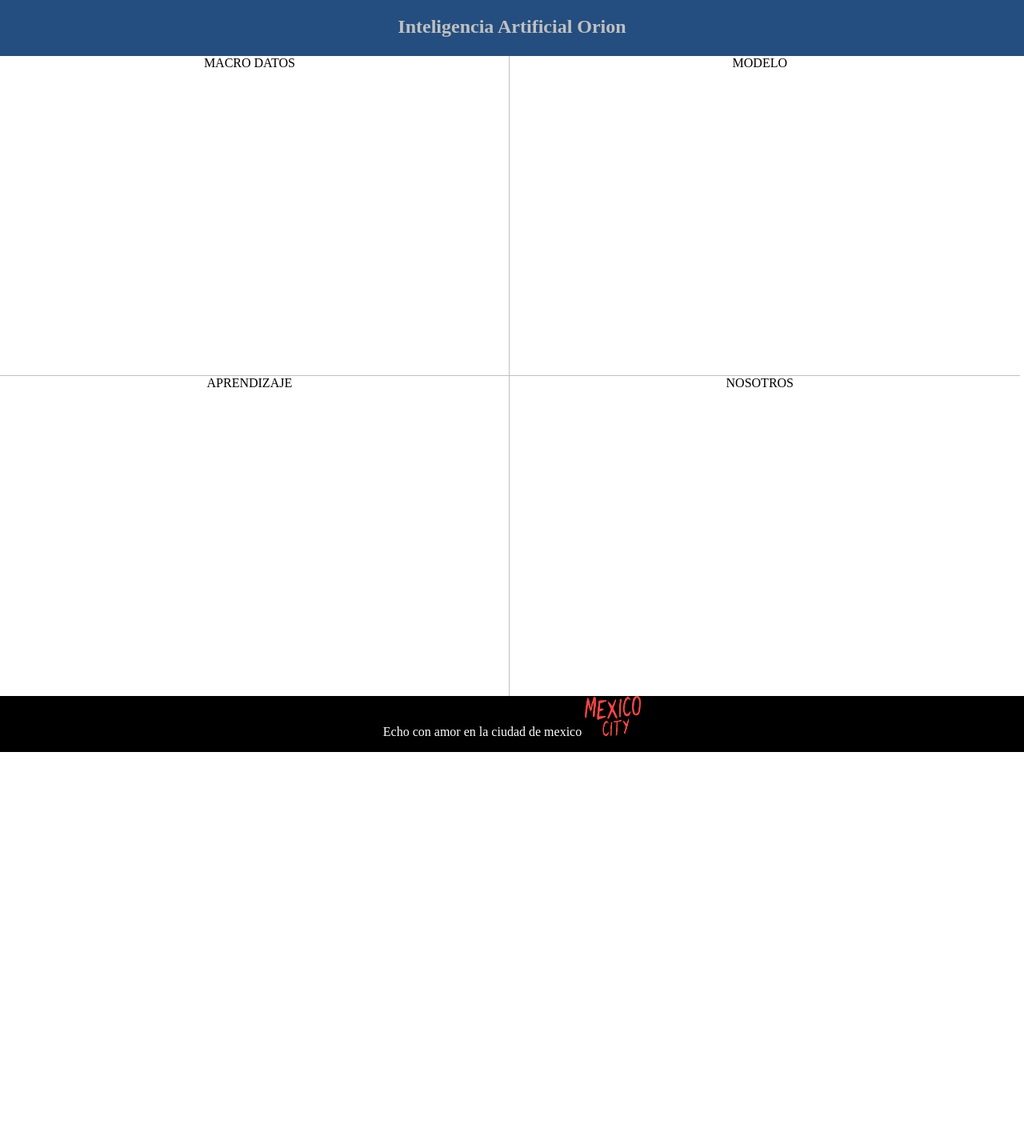
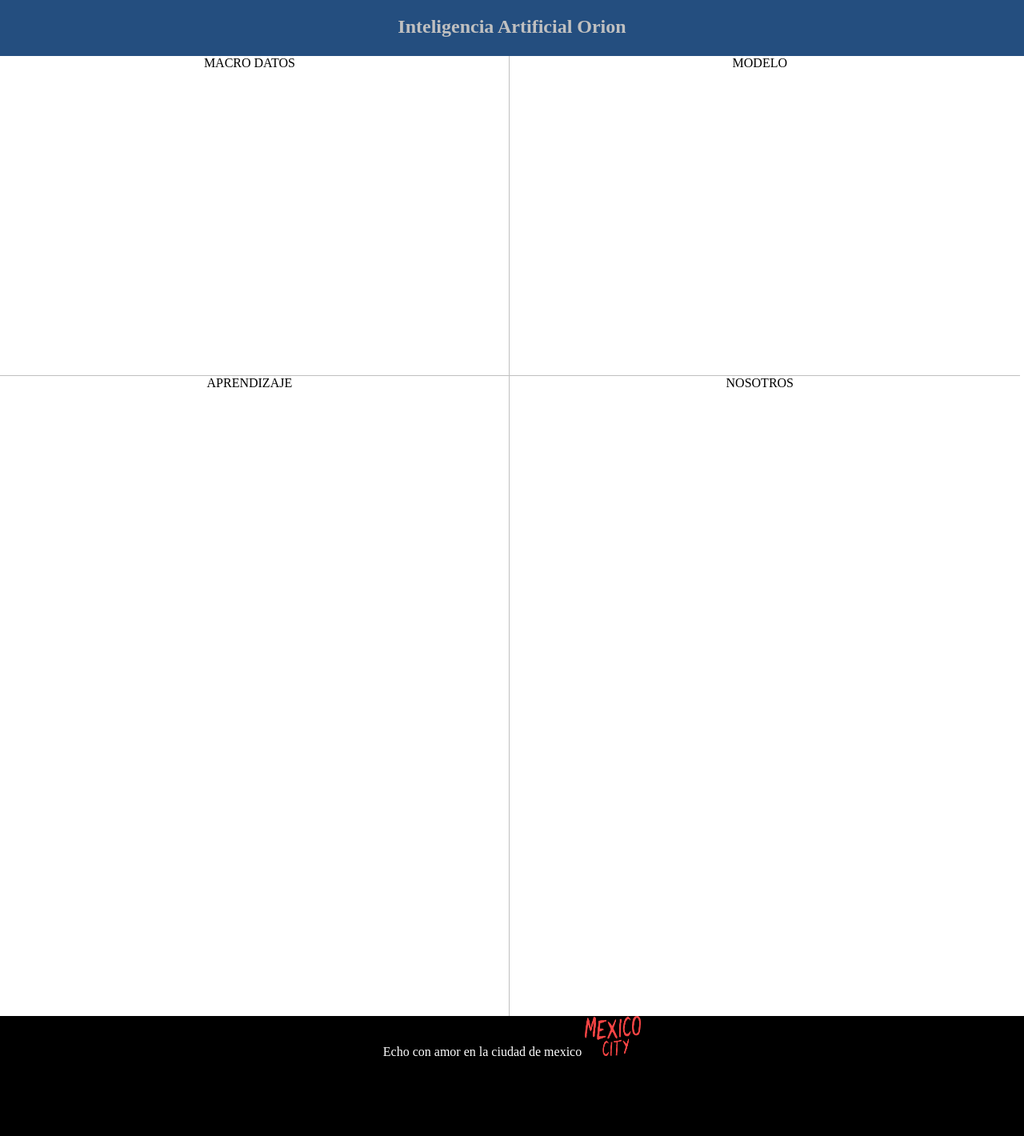
Before and after one commit to PT-Adrian/orionworkflow.github.io, a Jekyll site: the page built from index.md, in a window 1280 px wide. Shown: the whole page at 80% size. Built offline with Jekyll 4.4.1, drawn with Linux system fonts in a browser that asks for light colours; our own code applies the rules of GitHub Pages for plain Markdown files; before the commit the page ends 970 px from its top, so only the background shows below that.

Commit message:
Update style.css

```diff
--- a/assets/css/style.css
+++ b/assets/css/style.css
@@ -198,7 +198,7 @@ span{
 
 .footer {
      width:100%;
-     height:70px;
+     height:150px;
      float:left;
      background-color: black;
      color:white;
@@ -231,7 +231,7 @@ span{
 .card-bottom-left {
      float:left;
      width:49.8%;
-     height:400px;
+     height:800px;
      color:black;
 
 
@@ -240,7 +240,7 @@ span{
 .card-bottom-right{
      float:left;
      width:49.8%;
-     height:400px;
+     height:800px;
      color:black;
       border-right:1px solid silver;
 }
@@ -251,7 +251,6 @@ span{
 
     float:left;
     width:98%;
-    height:500px;
 
 
 }
```
